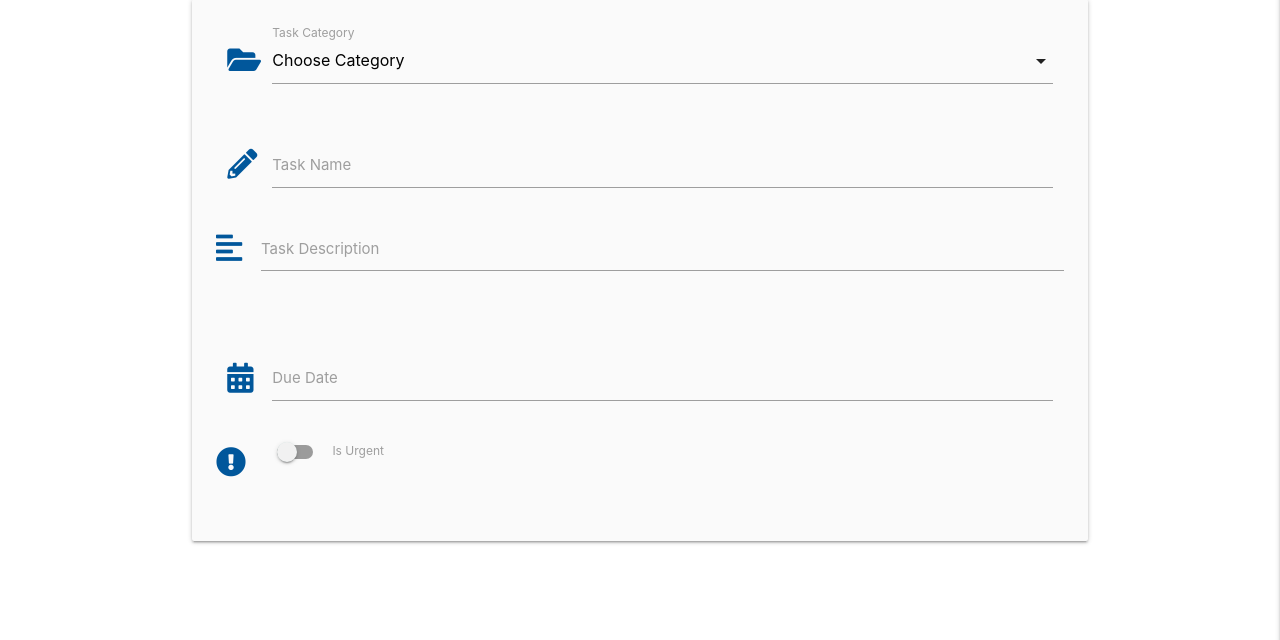
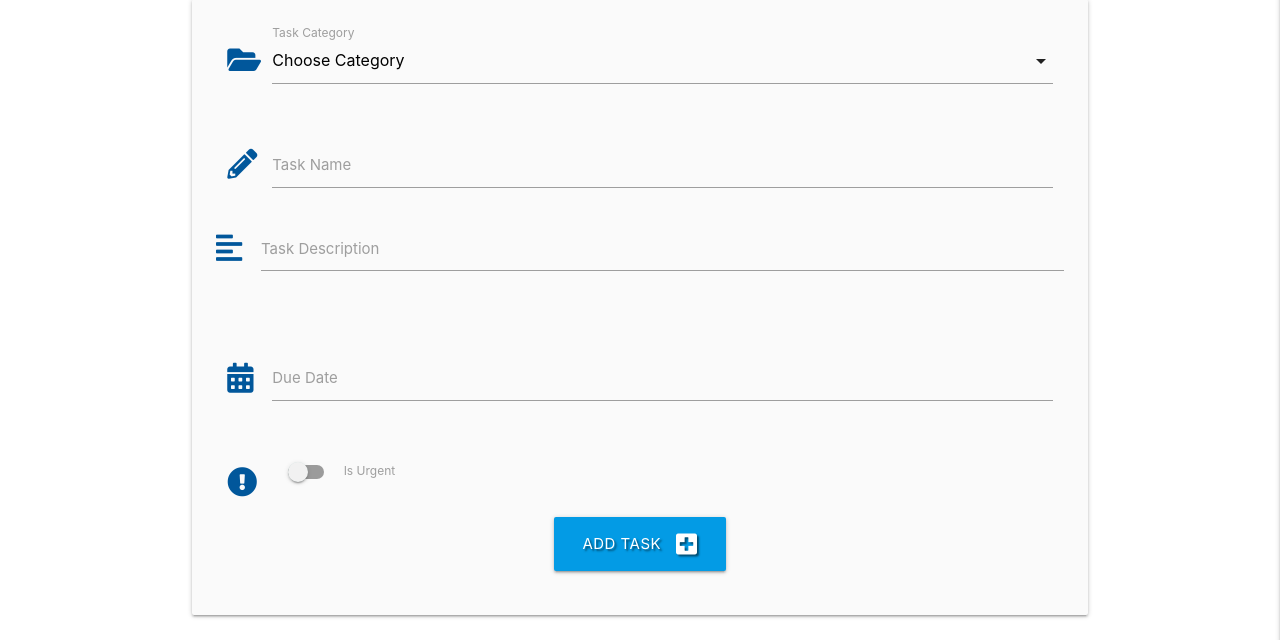
Before and after one commit to NgiapPuoyKoh/flask-task-manager-nkoh, a Flask app: page /add_task in a window 1280 px wide. Shown: the part 160-800 px from the top of the page. Run offline with Flask 2, Linux system fonts and the light colour scheme; data that the repository does not hold is empty; some libraries are stand-ins or nearby versions.

Commit message:
Allow user to submit task to db

```diff
--- a/app.py
+++ b/app.py
@@ -108,8 +108,22 @@ def logout():
     return redirect(url_for("login"))
 
 
-@app.route("/add_task")
+@app.route("/add_task", methods=["GET", "POST"])
 def add_task():
+    if request.method == "POST":
+        is_urgent = "on" if request.form.get("is_urgent") else "off"
+        task = {
+            "category_name": request.form.get("category_name"),
+            "task_name": request.form.get("task_name"),
+            "task_description": request.form.get("task_description"),
+            "is_urgent": is_urgent,
+            "due_date": request.form.get("due_date"),
+            "created_by": session["user"]
+        }
+        mongo.db.tasks.insert_one(task)
+        flash("Task Successfully Added")
+        return redirect(url_for("get_tasks"))
+
     categories = mongo.db.categories.find().sort("category_name", 1)
     return render_template("add_task.html", categories=categories)
 
--- a/templates/add_task.html
+++ b/templates/add_task.html
@@ -3,55 +3,93 @@
 <h3 class="light-blue-text text-darken-4 center-align">Add Task</h3>
 
 <div class="row card-panel grey lighten-5">
-	<form class="col s12" method="POST" action="">
+  <form class="col s12" method="POST" action="{{ url_for('add_task') }}">
+    <!-- category selection -->
     <div class="row">
       <div class="input-field col s12">
         <i class="fas fa-folder-open prefix light-blue-text text-darken-4"></i>
-				<select id ="category_name" name="category_name" class="validate" required>
+        <select
+          id="category_name"
+          name="category_name"
+          class="validate"
+          required
+        >
           <option value="" disabled selected>Choose Category</option>
           {% for category in categories %}
-                        <option value="{{ category.category_name }}">{{ category.category_name }}</option>
+          <option value="{{ category.category_name }}"
+            >{{ category.category_name }}</option
+          >
           {% endfor %}
         </select>
         <label for="category_name">Task Category</label>
       </div>
     </div>
+    <!-- task name -->
     <div class="row">
       <div class="input-field col s12">
         <i class="fas fa-pencil-alt prefix light-blue-text text-darken-4"></i>
-				<input id="task_name" name="task_name"
-                    type="text" class="validate" required>
+        <input
+          id="task_name"
+          name="task_name"
+          type="text"
+          class="validate"
+          required
+        />
         <label for="task_name">Task Name</label>
       </div>
+      <!-- task description  -->
       <div class="row">
         <div class="input-field col s12">
           <i class="fas fa-align-left prefix light-blue-text text-darken-4"></i>
-					<textarea id="task_description" name ="task_description" minlength="5"
-                    maxlength="200" class="materialize-textarea" required></textarea>
+          <textarea
+            id="task_description"
+            name="task_description"
+            minlength="5"
+            maxlength="200"
+            class="materialize-textarea"
+            required
+          ></textarea>
           <label for="task_description">Task Description</label>
         </div>
       </div>
     </div>
+    <!-- due date picker -->
     <div class="row">
       <div class="input-field col s12">
         <i class="fas fa-calendar-alt prefix light-blue-text text-darken-4"></i>
-				<input id="due_date" name="due_date"
-                    type="text" class="datepicker validate" required>
+        <input
+          id="due_date"
+          name="due_date"
+          type="text"
+          class="datepicker validate"
+          required
+        />
         <label for="due_date">Due Date</label>
       </div>
+    </div>
+    <!-- is urgent toggle -->
     <div class="row">
       <div class="input-field col s12">
         <!-- Switch -->
         <div class="switch">
-						<i class="fas fa-exclamation-circle prefix light-blue-text text-darken-4"></i>
+          <i
+            class="fas fa-exclamation-circle prefix light-blue-text text-darken-4"
+          ></i>
           <label for="is_urgent">
-                        <input type="checkbox" id="is_urgent" name="is_urgent">
+            <input type="checkbox" id="is_urgent" name="is_urgent" />
             <span class="lever"></span>
             Is Urgent
           </label>
         </div>
       </div>
-
+    </div>
+    <!-- submit button -->
+    <div class="row">
+      <div class="col s12 center-align">
+        <button type="submit" class="btn-large light-blue darken-1 text-shadow">
+          Add Task <i class="fas fa-plus-square right"></i>
+        </button>
+      </div>
     </div>
   </form>
 </div>
--- a/templates/tasks.html
+++ b/templates/tasks.html
@@ -1,4 +1,6 @@
 {% extends "base.html" %} {% block content %}
+
+<h3 class="light-blue-text text-darken-4 center-align">All Tasks</h3>
 
 <ul class="collapsible">
   {% for task in tasks %}
@@ -17,6 +19,7 @@
     <div class="collapsible-body">
       <strong>{{ task.category_name }}</strong>
       <p>{{task.task_description}}</p>
+      <p><em>by: {{ task.created_by }}</em></p>
     </div>
   </li>
   {% endfor %}
```
Lines whose indentation alone changed are shown as unchanged.
